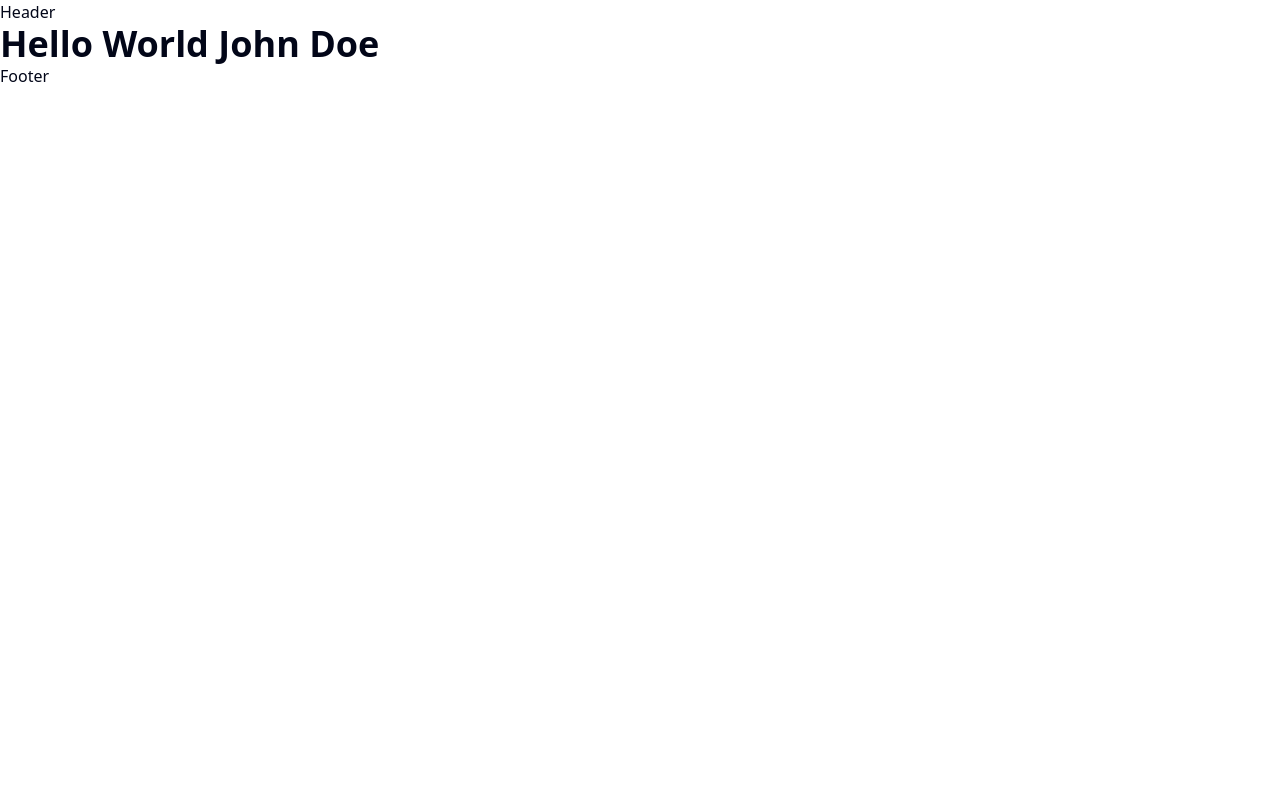
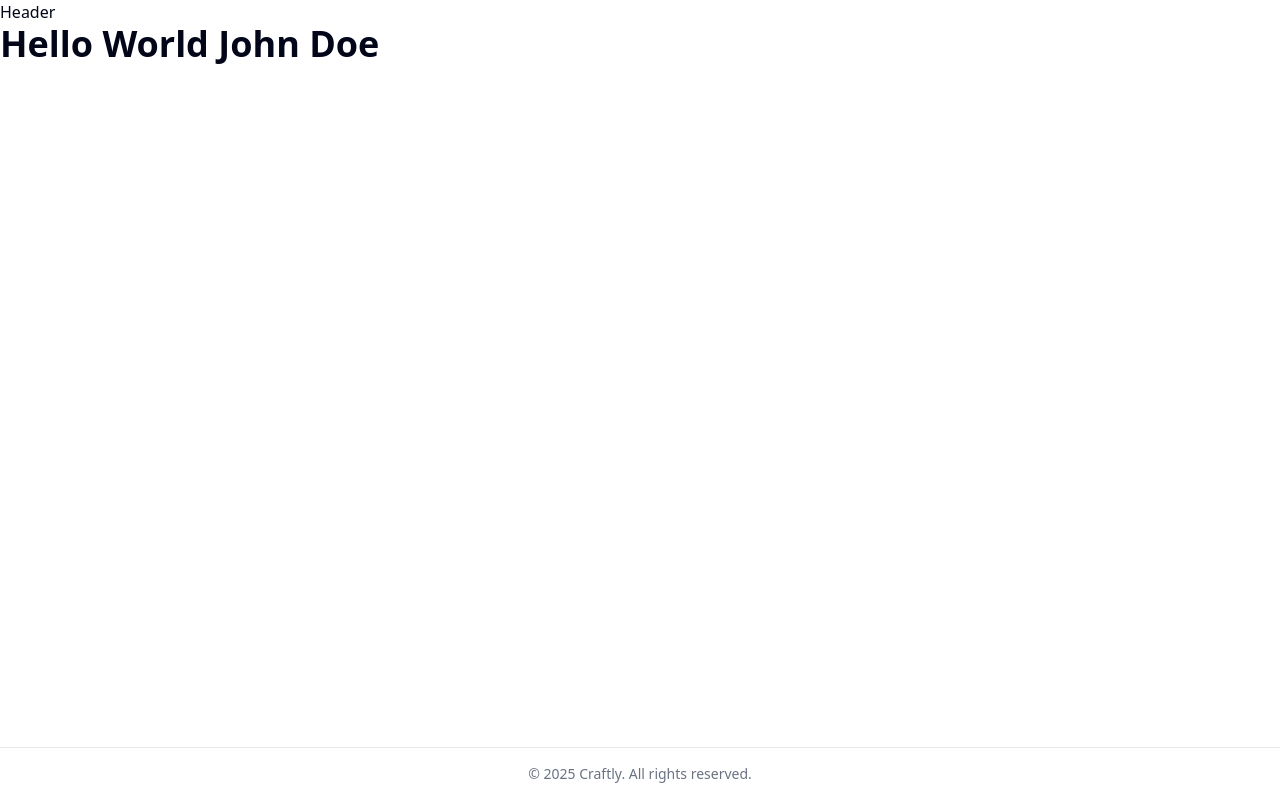
Before and after one commit to AngelRodRo/Craftly, a React (Vite) app: page / in a window 1280 px wide. Built offline with nearby package versions, Linux system fonts and the light colour scheme.

Commit message:
feat: add footer component

```diff
--- a/src/shared/components/Footer.tsx
+++ b/src/shared/components/Footer.tsx
@@ -1,3 +1,11 @@
 export default function Footer() {
-  return <div>Footer</div>;
+  return (
+    <footer className="flex justify-between items-center p-4 bg-white border-t border-gray-200 fixed bottom-0 w-full z-10">
+      <div className="flex items-center gap-2 w-full justify-center">
+        <p className="text-sm text-gray-500 text-center">
+          &copy; {new Date().getFullYear()} Craftly. All rights reserved.
+        </p>
+      </div>
+    </footer>
+  );
 }
```
